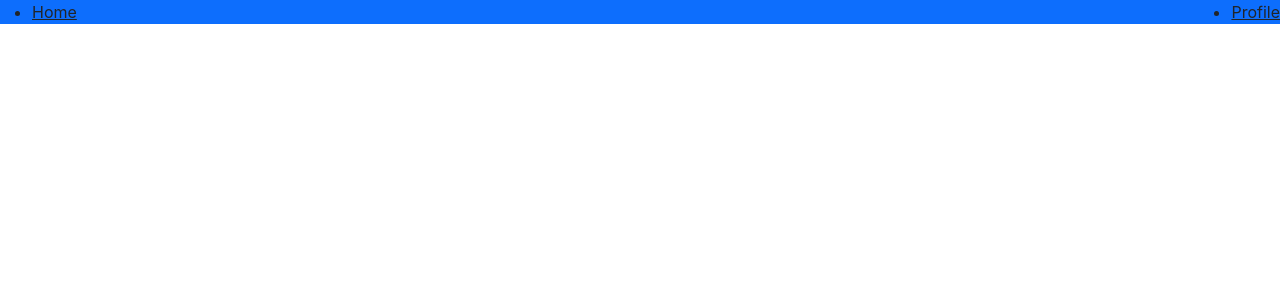
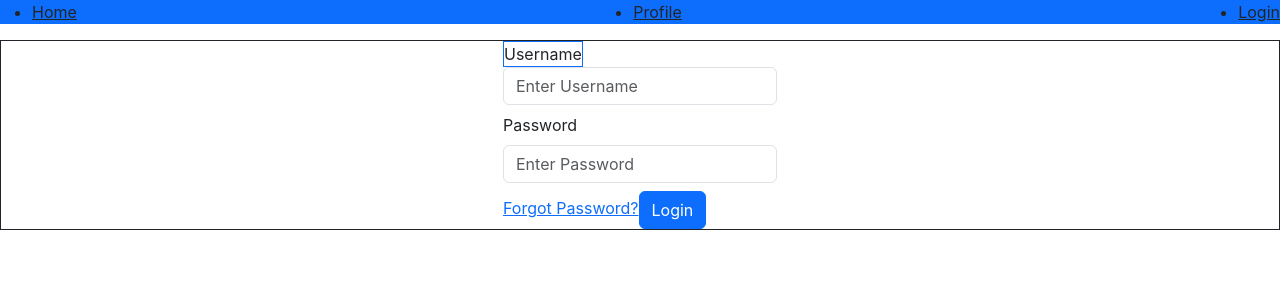
Before and after one commit to dustinb104/mern-web-app, a React (Create React App) app in the folder frontend/: page /login in a window 1280 px wide. Before the commit this address had no page. Shown: the top 300 px of the page. Built offline with nearby package versions, Linux system fonts and the light colour scheme.

Commit message:
Added temp Login page and Forgot password page

```diff
--- a/frontend/package.json
+++ b/frontend/package.json
@@ -8,6 +8,7 @@
     "@testing-library/user-event": "^13.5.0",
     "bootstrap": "^5.3.1",
     "react": "^18.2.0",
+    "react-bootstrap": "^2.8.0",
     "react-dom": "^18.2.0",
     "react-router-dom": "^6.15.0",
     "react-scripts": "5.0.1",
--- a/frontend/src/App.js
+++ b/frontend/src/App.js
@@ -2,6 +2,8 @@ import {Route, Routes} from 'react-router-dom'
 import Header from './components/Header'
 import Home from './pages/Home'
 import Profile from './pages/Profile'
+import Login from './pages/Login'
+import Forgot from './pages/Forgot'
 
 function App() {
   return (
@@ -10,6 +12,8 @@ function App() {
         <Routes>
           <Route path = "/" element = {<Home/>}/>
           <Route path = "/profile" element = {<Profile/>}/>
+          <Route path = '/login' element = {<Login/>}/>
+          <Route path = '/login/forgot' element = {<Forgot/>}/>
         </Routes>
     </div>
   );
--- a/frontend/src/components/Header.jsx
+++ b/frontend/src/components/Header.jsx
@@ -11,6 +11,9 @@ function Header(){
                     <li>
                         <Link to = 'profile' class = 'text-dark'>Profile</Link>
                     </li>
+                    <li>
+                        <Link to = 'login' class = 'text-dark'>Login</Link>
+                    </li>
                 </ul>
             </div>
         </header>
--- /dev/null
+++ b/frontend/src/pages/Forgot.jsx
@@ -0,0 +1,9 @@
+function Forgot() {
+    return (
+        <div class = 'p-2'>
+            <h1>This is the Forgot Password Page</h1>
+        </div>
+    )
+}
+
+export default Forgot
--- /dev/null
+++ b/frontend/src/pages/Login.jsx
@@ -0,0 +1,26 @@
+import Form from 'react-bootstrap/Form';
+import Button from 'react-bootstrap/Button';
+import {Link} from 'react-router-dom'
+
+function Login() {
+    return(
+        <div class = 'd-flex justify-content-center border border-dark'>
+            <Form class = 'd-flex justify-contents-center border border-danger'>
+                {/* <div class='d-flex flex-column container'> */}
+                <Form.Group class='mb-2'>
+                        <Form.Label class = 'border border-primary'>Username</Form.Label>
+                        <Form.Control type='text' placeholder="Enter Username"></Form.Control>
+                </Form.Group>
+                <Form.Group class='mb-2'>
+                        <Form.Label>Password</Form.Label>
+                        <Form.Control type='password' placeholder='Enter Password'></Form.Control>
+                </Form.Group>
+                <Link to='forgot'>Forgot Password?</Link>
+                <Button variant='primary' type='submit'>Login</Button>
+                {/* </div> */}
+            </Form>
+        </div>
+    )
+}
+
+export default Login
```
Also changed, not shown: 1 other file (tests, documents, lock files or other folders).
